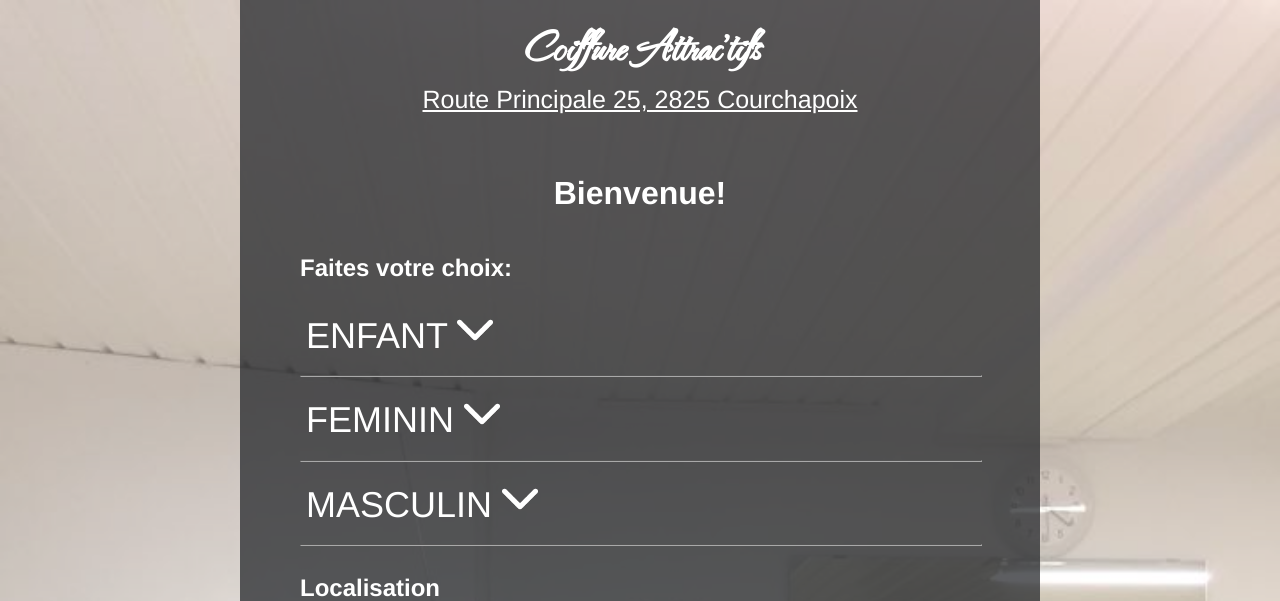
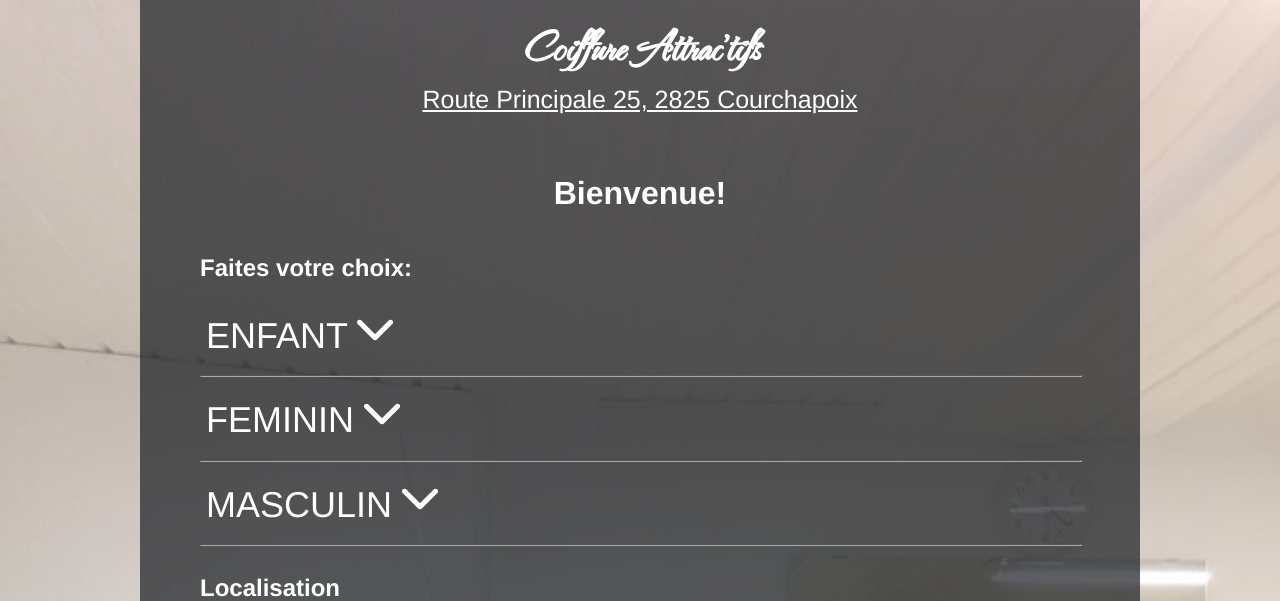
Before and after one commit to dindin-nibnib/attractifs, a PHP site: page / in a window 1280 px wide. Shown: the top 601 px of the page. Run offline with PHP 8.4, Linux system fonts and the light colour scheme; some libraries are stand-ins or nearby versions.

Commit message:
ajout de marge et augmentation de la taille des marges de main

```diff
--- a/css/main.css
+++ b/css/main.css
@@ -72,7 +72,7 @@ header {
 main, header, footer {
 	background-color: #23262abb;
 	padding: 20px 60px;
-	width: 800px;
+	width: 1000px;
 	align-self: center;
 }
 
@@ -214,4 +214,5 @@ div.meta {
 img[src="assets/images/icons/checkbox-mt.png"], img[src="assets/images/icons/checkbox-full.png"] {
 	width: 30px;
 	height: 30px;
+	margin: 5px;
 }
```
